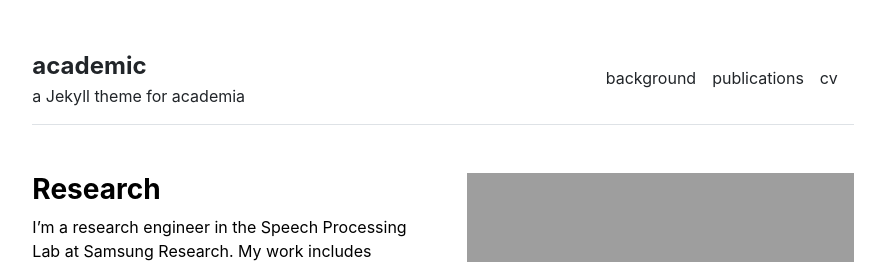
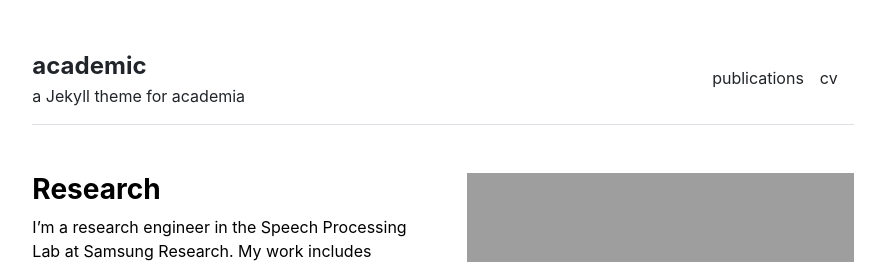
Before and after one commit to stackbit-projects/parallel-tiger-95a47, a Jekyll site: the page built from index.md, in a window 1280 px wide. Shown: the top 262 px of the page, without its empty margins (197-1082 px from the left). Built offline with Jekyll 4.4.1, drawn with Linux system fonts in a browser that asks for light colours.

Commit message:
settings.yml: Multiple updates: * updated menu * updated name in menu * updated url in menu

```diff
--- a/_data/settings.yml
+++ b/_data/settings.yml
@@ -1,6 +1,4 @@
 menu:
-  - name: background
-    url: /background
   - name: publications
     url: /publications
   - name: cv
```
